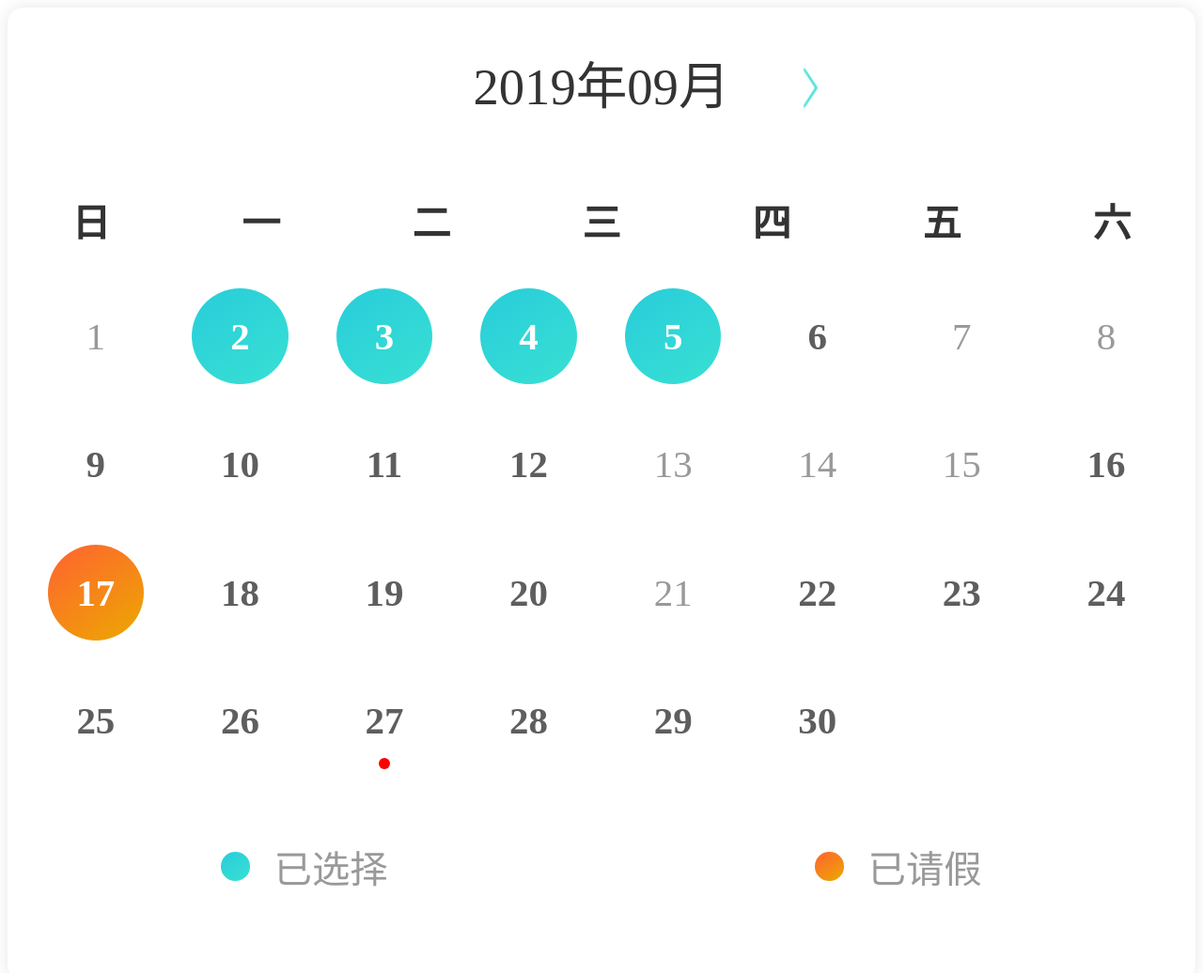
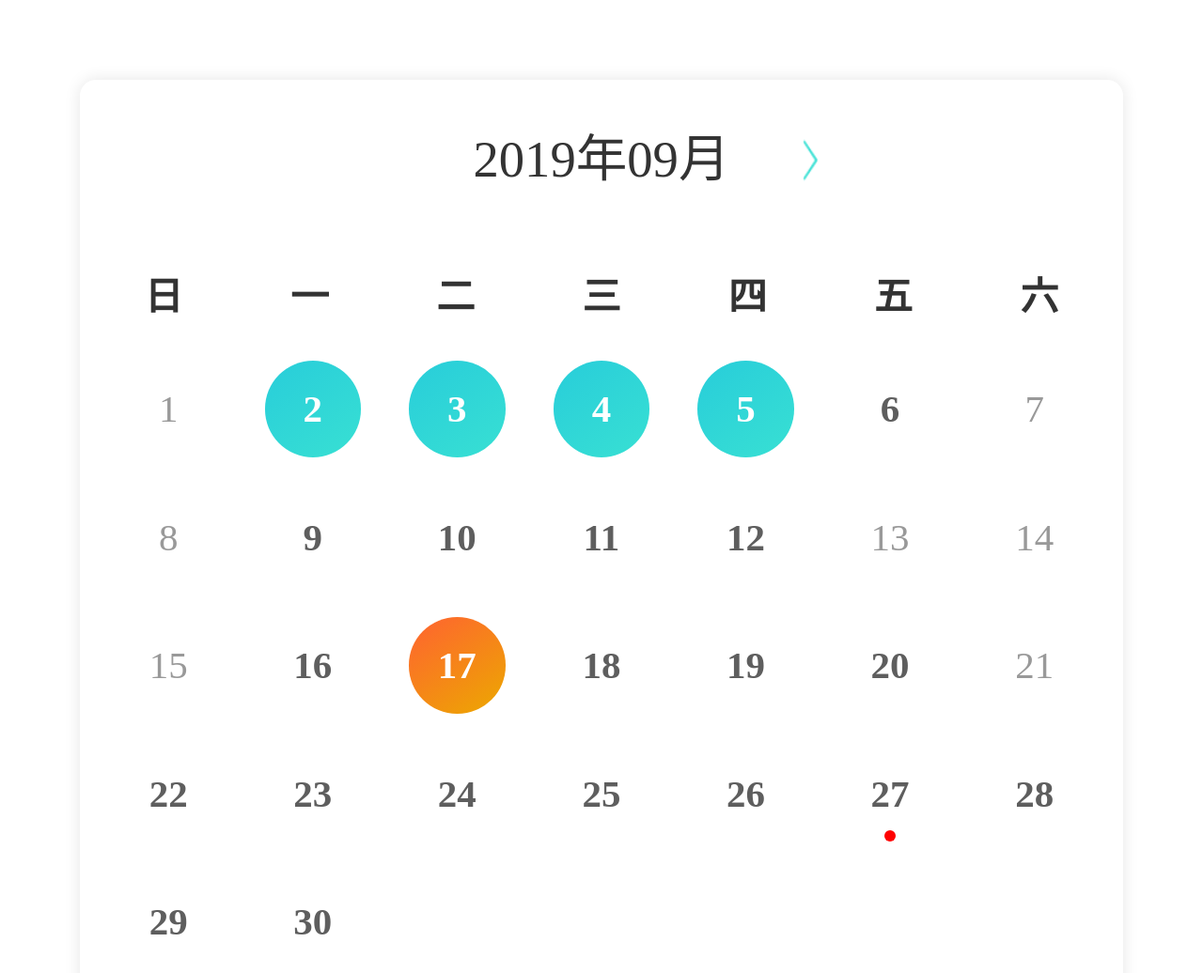
Before and after one commit to ssssal/calander, a plain HTML site: page index.html in a window 1280 px wide. Shown: the top 1036 px of the page at 94% size. Drawn offline with nearby package versions, Linux system fonts and the light colour scheme.

Commit message:
修改readme

```diff
--- a/css/calendar.css
+++ b/css/calendar.css
@@ -1,3 +1,12 @@
+* {
+    padding: 0;
+    margin: 0;
+}
+
+.calendar_box {
+    padding: .5rem;
+}
+
 .imt-calendar {
     background: #fff;
     text-align: center;
```
Also changed, not shown: images/1569567378.png (deleted), images/1569568397.jpg (added), 1 other file.
